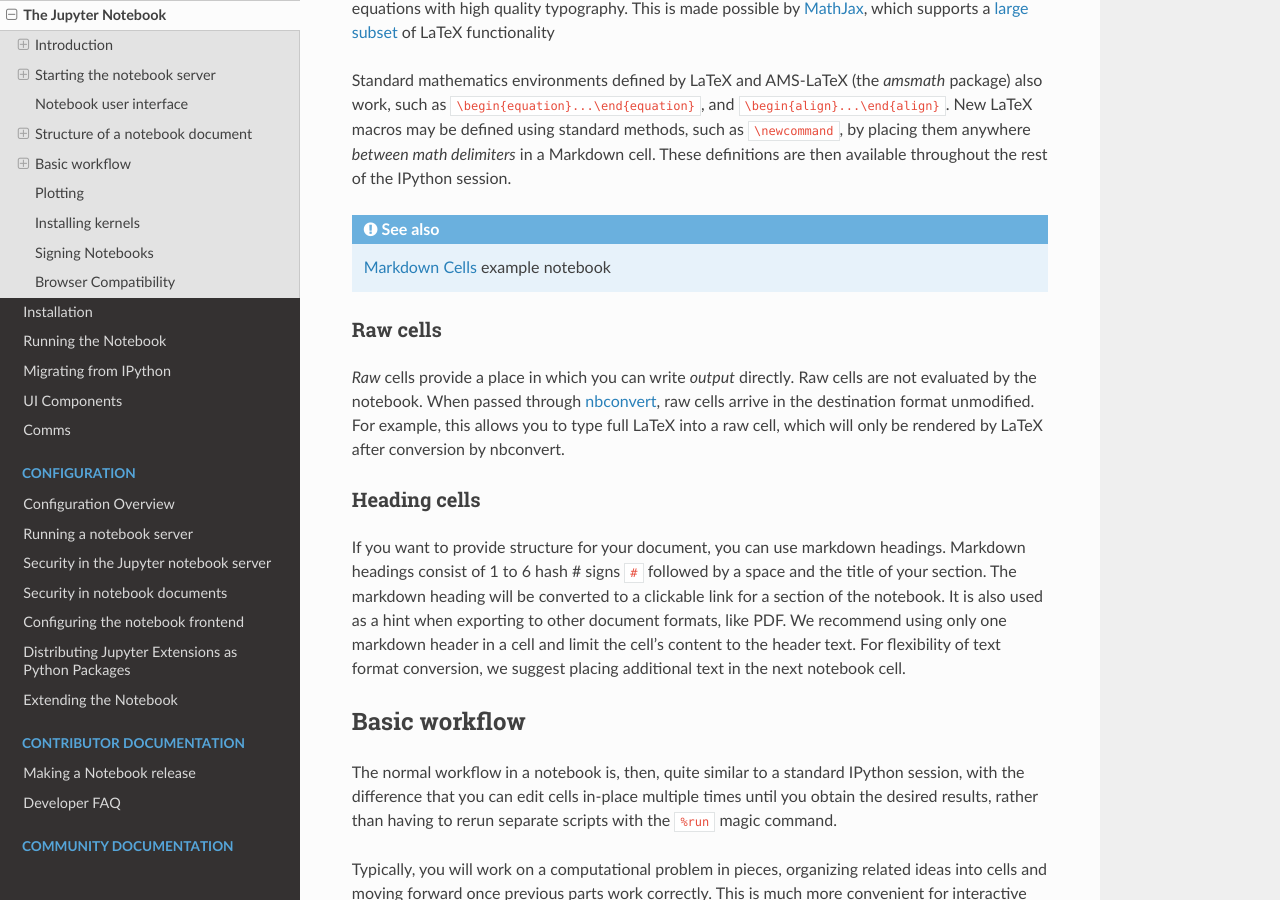
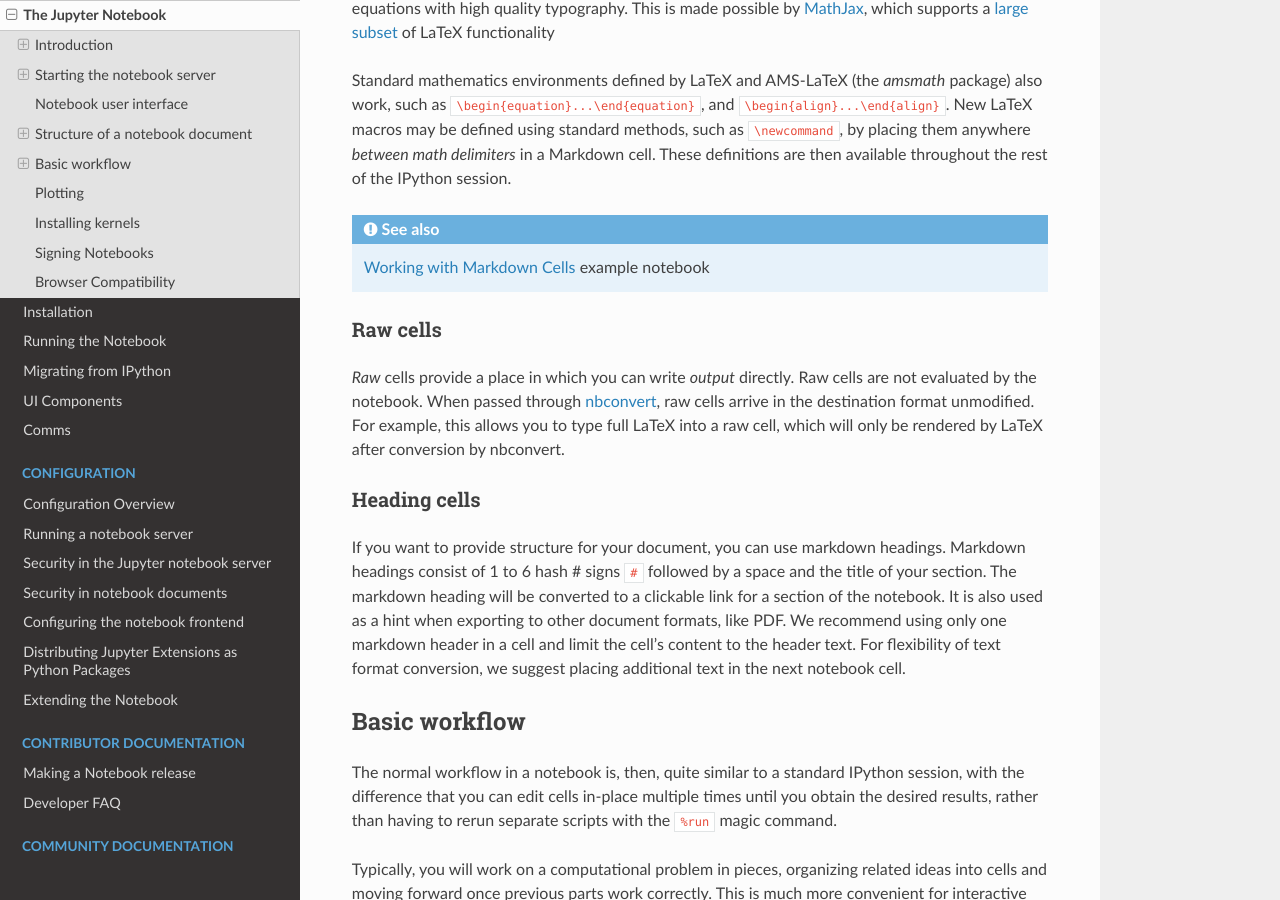
Before and after one commit to jupyter/nbclassic, a Sphinx documentation site: the page built from docs/source/notebook.rst, in a window 1280 px wide and 900 px high, scrolled down 5298 px. Built offline with Sphinx 7.4.7 and the Read the Docs theme 2.0.0, drawn with Linux system fonts in a browser that asks for light colours; pages that are not in the unit, such as notebooks, are missing from menus.

Commit message:
Update links to example notebooks
Closes gh-953 (fixing link to markdown cells example nb)

```diff
--- a/docs/source/links.txt
+++ b/docs/source/links.txt
@@ -19,10 +19,10 @@
 .. Main Jupyter notebook links
 
 .. _Notebook Basics: notebook_p2_
-.. _notebook_p2: https://nbviewer.jupyter.org/urls/raw.github.com/ipython/ipython/3.x/examples/Notebook/Notebook%20Basics.ipynb
+.. _notebook_p2: http://nbviewer.jupyter.org/github/jupyter/notebook/blob/master/docs/source/examples/Notebook/Notebook%20Basics.ipynb
 
 .. _Running Code in the Jupyter Notebook: notebook_p1_
-.. _notebook_p1: https://nbviewer.jupyter.org/urls/raw.github.com/ipython/ipython/3.x/examples/Notebook/Running%20Code.ipynb
+.. _notebook_p1: http://nbviewer.jupyter.org/github/jupyter/notebook/blob/master/docs/source/examples/Notebook/Running%20Code.ipynb
 
 .. Other python projects
 .. _matplotlib: http://matplotlib.org
@@ -33,7 +33,9 @@
 .. _Markdown: http://daringfireball.net/projects/markdown/syntax
 
 .. _Rich Output: notebook_p5_
-.. _notebook_p5: https://nbviewer.jupyter.org/urls/raw.github.com/ipython/ipython/3.x/examples/IPython%20Kernel/Rich%20Output.ipynb
+.. _notebook_p5: https://nbviewer.jupyter.org/urls/raw.github.com/ipython/ipython/master/examples/IPython%20Kernel/Rich%20Output.ipynb
 
 .. _Plotting with Matplotlib: notebook_p3_
-.. _notebook_p3: https://nbviewer.jupyter.org/urls/raw.github.com/ipython/ipython/3.x/examples/IPython%20Kernel/Plotting%20in%20the%20Notebook.ipynb
+.. _notebook_p3: https://nbviewer.jupyter.org/urls/raw.github.com/ipython/ipython/master/examples/IPython%20Kernel/Plotting%20in%20the%20Notebook.ipynb
+
+.. _Working with Markdown Cells: http://nbviewer.jupyter.org/github/jupyter/notebook/blob/master/docs/source/examples/Notebook/Working%20With%20Markdown%20Cells.ipynb
--- a/docs/source/notebook.rst
+++ b/docs/source/notebook.rst
@@ -270,7 +270,7 @@
 
 .. seealso::
 
-    `Markdown Cells`_ example notebook
+    `Working with Markdown Cells`_ example notebook
 
 Raw cells
 ~~~~~~~~~
```
